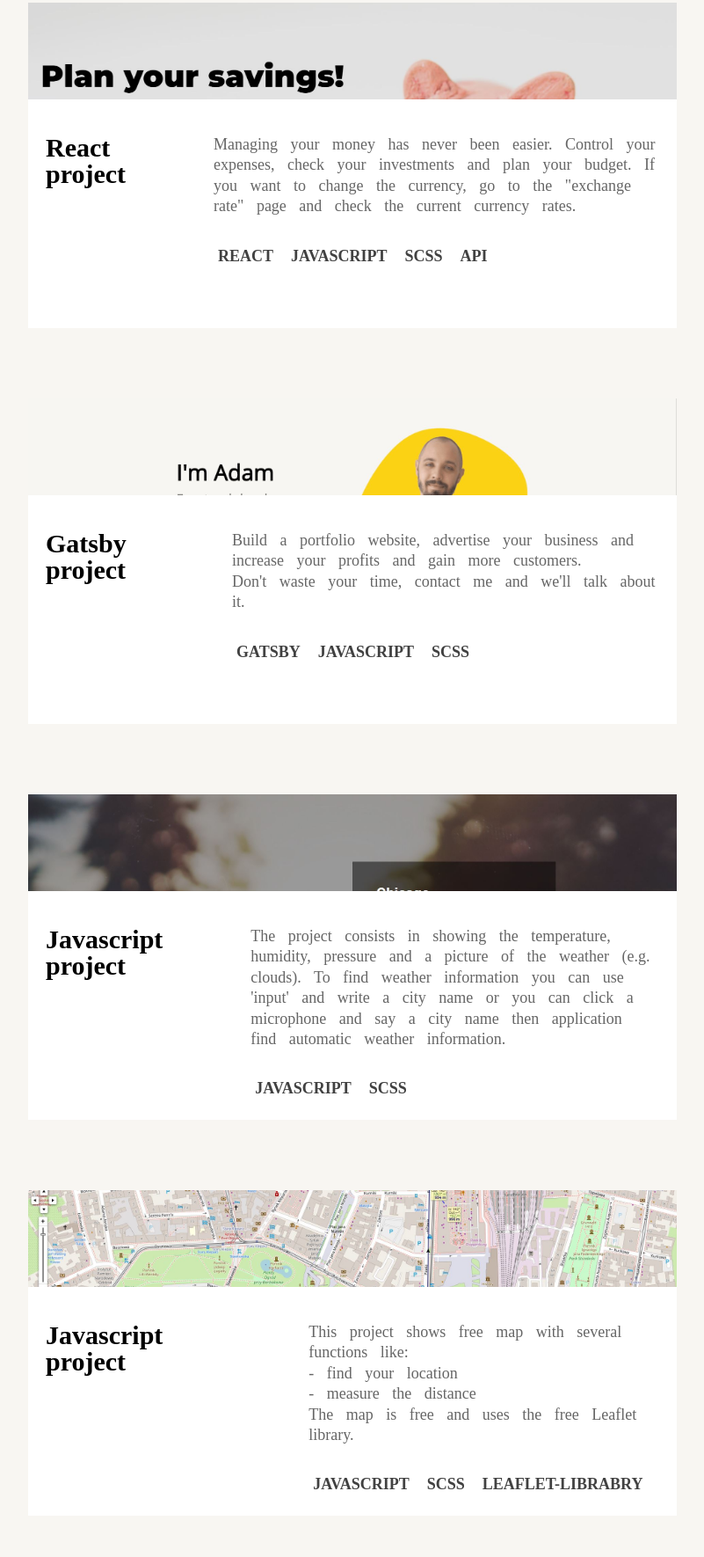
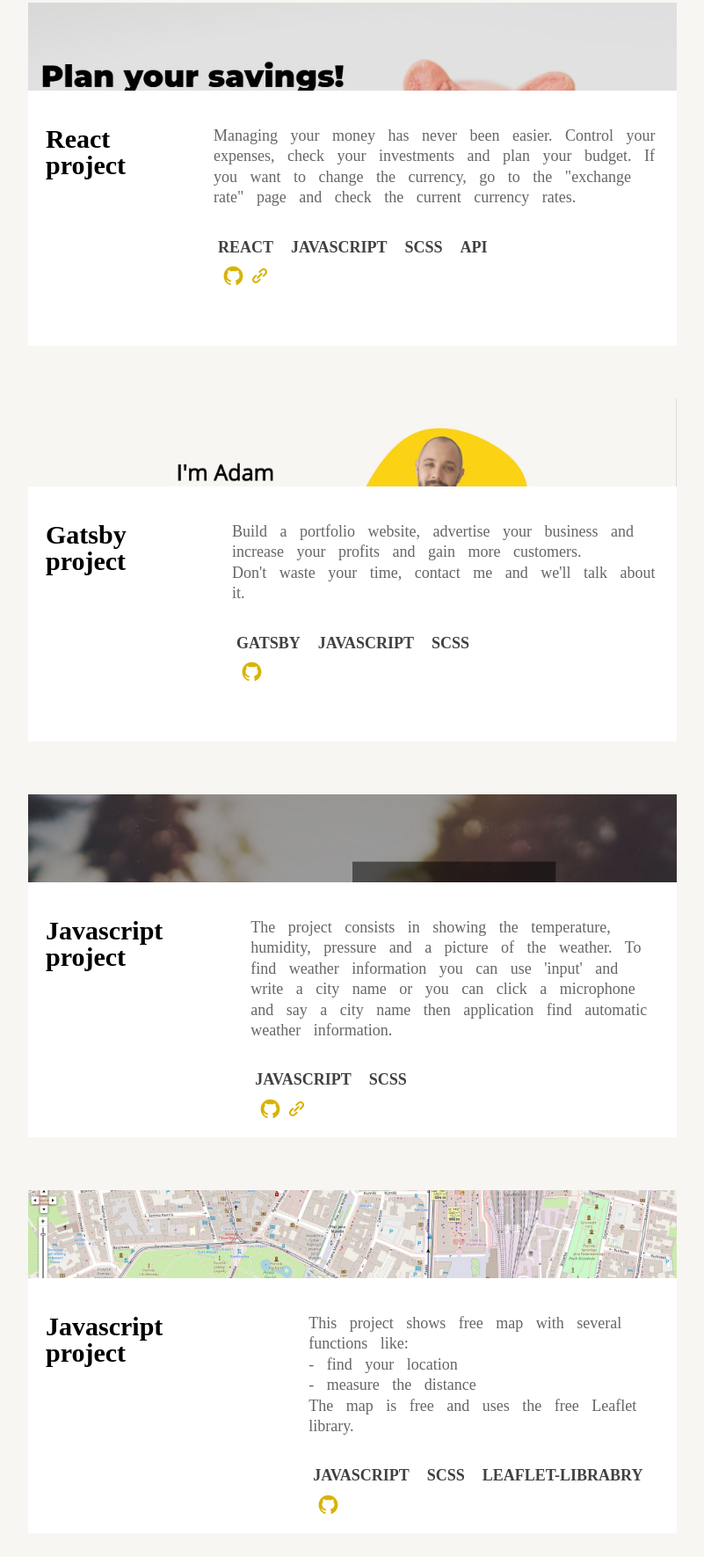
Before and after one commit to SusulAdam/Portfolio, a Gatsby site: page /projects in a window 1280 px wide. Shown: the part 230-2000 px from the top of the page at 88% size, without its empty margins (239-1040 px from the left). Built offline with nearby package versions, Linux system fonts and the light colour scheme; Gatsby itself is replaced by a stand-in of ours; a web font is replaced by a local one.

Commit message:
Add github and link icon to the all projects in allproject section, this icons redirect user to the e.g github project

```diff
--- a/src/components/AllProjects.js
+++ b/src/components/AllProjects.js
@@ -1,6 +1,8 @@
 import React from "react"
 import { graphql, useStaticQuery } from "gatsby"
 import Image from "gatsby-image"
+import { AiFillGithub } from "react-icons/ai"
+import { CgLink } from "react-icons/cg"
 
 const getImages = graphql`
   {
@@ -81,6 +83,17 @@ const AllProjects = () => {
                 <li className="project__technology">scss</li>
                 <li className="project__technology">api</li>
               </ul>
+              <div className="project__links">
+                <a
+                  className="project__link"
+                  href="https://github.com/SusulAdam/Piggybank-Finance_Application-React"
+                >
+                  <AiFillGithub className="project__link" />
+                </a>
+                <a href="https://piggy-bank-app.netlify.app/">
+                  <CgLink className="project__link" />
+                </a>
+              </div>
             </p>
           </div>
         </article>
@@ -99,7 +112,15 @@ const AllProjects = () => {
                 <li className="project__technology">gatsby</li>
                 <li className="project__technology">javascript</li>
                 <li className="project__technology">scss</li>
-              </ul>
+              </ul>{" "}
+              <div className="project__links">
+                <a
+                  className="project__link"
+                  href="https://github.com/SusulAdam/Portfolio"
+                >
+                  <AiFillGithub className="project__link" />
+                </a>
+              </div>
             </p>
           </div>
         </article>
@@ -112,14 +133,25 @@ const AllProjects = () => {
             <h3 className="project__title">Javascript project</h3>
             <p className="project__information">
               The project consists in showing the temperature, humidity,
-              pressure and a picture of the weather (e.g. clouds). To find
-              weather information you can use 'input' and write a city name or
-              you can click a microphone and say a city name then application
-              find automatic weather information.
+              pressure and a picture of the weather. To find weather information
+              you can use 'input' and write a city name or you can click a
+              microphone and say a city name then application find automatic
+              weather information.
               <ul className="project__technologies">
                 <li className="project__technology">javascript</li>
                 <li className="project__technology">scss</li>
               </ul>
+              <div className="project__links">
+                <a
+                  className="project__link"
+                  href="https://github.com/SusulAdam/Weather_Project-JS_API"
+                >
+                  <AiFillGithub className="project__link" />
+                </a>
+                <a href="https://weather-application-vanillajs.netlify.app/">
+                  <CgLink className="project__link" />
+                </a>
+              </div>
             </p>
           </div>
         </article>
@@ -141,6 +173,14 @@ const AllProjects = () => {
                 <li className="project__technology">scss</li>
                 <li className="project__technology">leaflet-librabry</li>
               </ul>
+              <div className="project__links">
+                <a
+                  className="project__link"
+                  href="https://github.com/SusulAdam/Map-Leaflet_JS"
+                >
+                  <AiFillGithub className="project__link" />
+                </a>
+              </div>
             </p>
           </div>
         </article>
@@ -160,6 +200,17 @@ const AllProjects = () => {
                 <li className="project__technology">javascript</li>
                 <li className="project__technology">scss</li>
               </ul>
+              <div className="project__links">
+                <a
+                  className="project__link"
+                  href="https://github.com/SusulAdam/ToDo_List_Project-JS"
+                >
+                  <AiFillGithub className="project__link" />
+                </a>
+                <a href="https://to-do-project.netlify.app/">
+                  <CgLink className="project__link" />
+                </a>
+              </div>
             </p>
           </div>
         </article>
@@ -182,6 +233,17 @@ const AllProjects = () => {
                 <li className="project__technology">python</li>
                 <li className="project__technology">django</li>
               </ul>
+              <div className="project__links">
+                <a
+                  className="project__link"
+                  href="https://github.com/SusulAdam/foodbrainers-Django-Python"
+                >
+                  <AiFillGithub className="project__link" />
+                </a>
+                <a href="https://bref-monsieur-61565.herokuapp.com/">
+                  <CgLink className="project__link" />
+                </a>
+              </div>
             </p>
           </div>
         </article>
@@ -201,6 +263,14 @@ const AllProjects = () => {
               <ul className="project__technologies">
                 <li className="project__technology">python</li>
               </ul>
+              <div className="project__links">
+                <a
+                  className="project__link"
+                  href="https://github.com/SusulAdam/Python_OPP_Pandas_Data_Analyse"
+                >
+                  <AiFillGithub className="project__link" />
+                </a>
+              </div>
             </p>
           </div>
         </article>
--- a/src/styles/parts/_projects.scss
+++ b/src/styles/parts/_projects.scss
@@ -46,9 +46,9 @@
         background-color: rgba(white, 1);
         word-spacing: 10px;
         width: 698px;
-        height: 200px;
+        height: 230px;
         position: absolute;
-        bottom: 80px;
+        bottom: 60px;
         right: 0;
         padding: 40px 20px 20px 20px;
         z-index: 3;
@@ -91,6 +91,16 @@
             font-weight: 700;
             color: rgb(65, 65, 65);
             margin-right: 10px;
+          }
+        }
+
+        .project__links {
+          padding: 5px 0 0 10px;
+
+          a {
+            font-size: 25px;
+            padding-right: 5px;
+            color: darken($mainContrastColor, 10%);
           }
         }
       }
@@ -144,7 +154,7 @@
           padding: 20px;
           width: 410px;
           left: 0;
-          bottom: 50px;
+          bottom: 25px;
 
           .project__information {
             font-size: 14px;
@@ -190,6 +200,7 @@
             color: black;
 
             .project__technologies {
+              padding-top: 10px;
               width: 170px;
 
               .project__technology {
```
